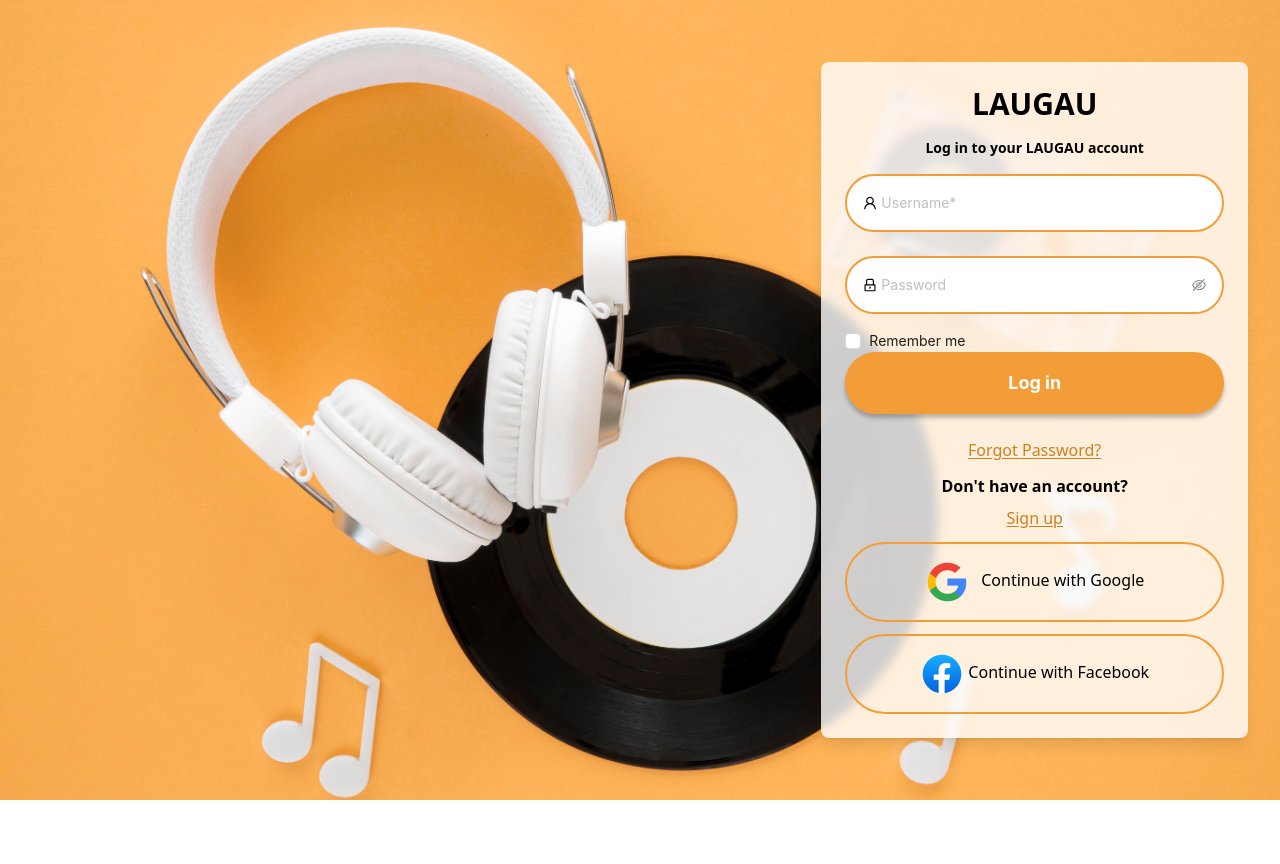
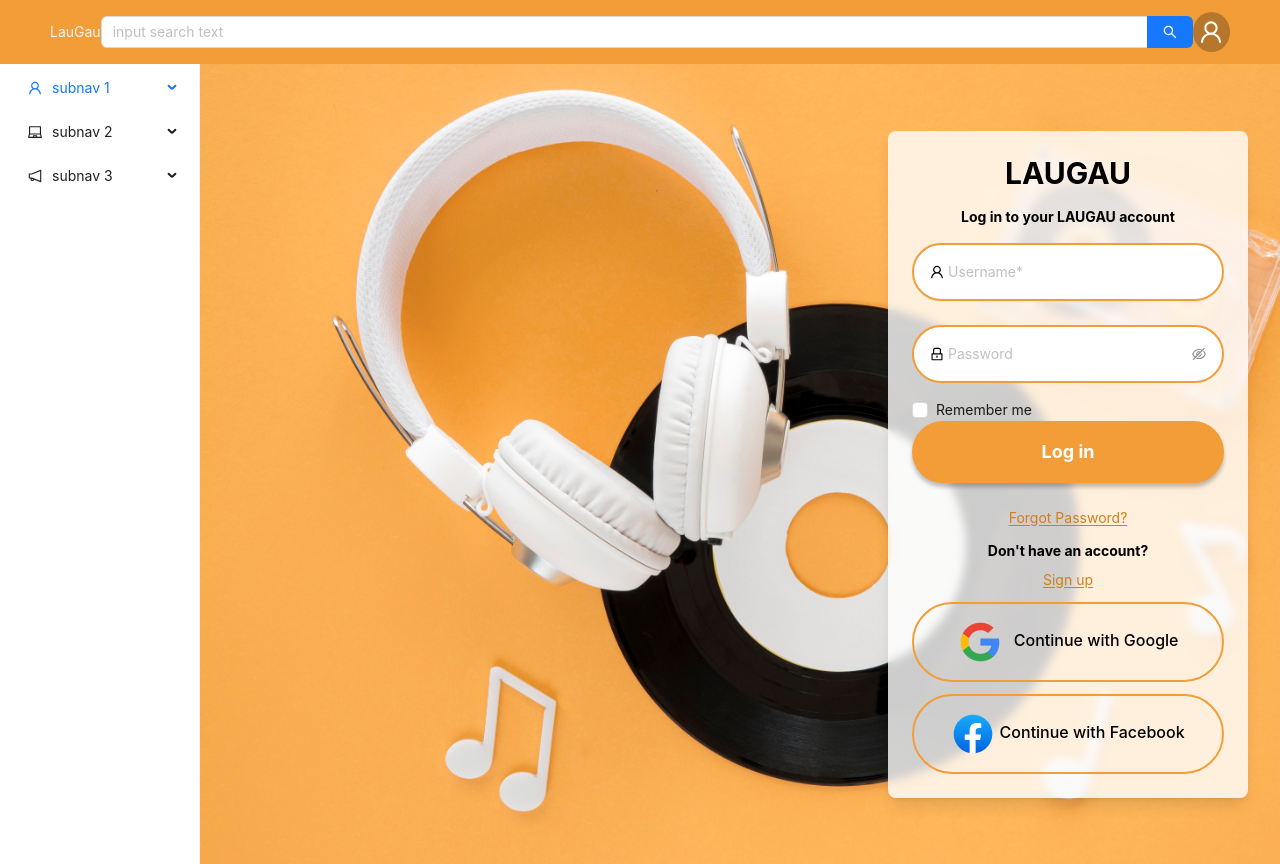
Before and after one commit to datnt2002/Music-Online-Learning-System, a React (Create React App) app: page /signin in a window 1280 px wide. Before the commit the page ends 800 px from the top, so only its background shows below. Built offline with nearby package versions, Linux system fonts and the light colour scheme.

Commit message:
fix Layout

```diff
--- a/src/App.jsx
+++ b/src/App.jsx
@@ -1,10 +1,17 @@
 import { BrowserRouter, Route, Routes } from 'react-router-dom';
 import './index.css';
 import { privateRoutes, publicRoutes } from './routes';
+import Layout from 'antd/es/layout/layout';
+import HeaderAdmin from './components/Layout/Admin/HeaderAdmin';
+import SiderAdmin from './components/Layout/Admin/SiderAdmin';
 
 function App() {
   return (
     <BrowserRouter basename="/">
+      <Layout>
+        <HeaderAdmin />
+        <Layout>
+          <SiderAdmin />
           <Routes>
             {publicRoutes.map(({ path, element }, index) => {
               return <Route key={index} path={path} element={element} />;
@@ -13,6 +20,8 @@ function App() {
               <Route key={index} path={path} element={element} />
             ))}
           </Routes>
+        </Layout>
+      </Layout>
     </BrowserRouter>
   );
 }
--- a/src/components/Layout/Admin/HeaderAdmin.jsx
+++ b/src/components/Layout/Admin/HeaderAdmin.jsx
@@ -2,12 +2,18 @@ import React from 'react';
 
 import { Layout } from 'antd';
 import { Header } from 'antd/es/layout/layout';
+import Search from 'antd/es/input/Search';
+import Avatar from 'antd/es/avatar/avatar';
+import { UserOutlined } from '@ant-design/icons';
 
 const HeaderAdmin = () => {
+  const onSearch = (value) => console.log(value);
   return (
     <Layout>
       <Header className="flex items-center bg-[#F39D39] ">
         <div className="demo-logo text-[#F5F5F5]">LauGau</div>
+        <Search placeholder="input search text" onSearch={onSearch} enterButton />
+        <Avatar size="large" icon={<UserOutlined />} />
       </Header>
     </Layout>
   );
--- a/src/components/Layout/Admin/index.jsx
+++ b/src/components/Layout/Admin/index.jsx
@@ -1,3 +1,3 @@
-export * from './ContentAdmin';
+export * from '../../../features/Admin/ContentAdmin';
 export * from './HeaderAdmin';
 export * from './SiderAdmin';
--- a/src/features/Admin/AdminHomepage.jsx
+++ /dev/null
@@ -1,18 +0,0 @@
-import { Layout } from 'antd';
-import HeaderAdmin from '../../components/Layout/Admin/HeaderAdmin';
-import SiderAdmin from '../../components/Layout/Admin/SiderAdmin';
-import ContentAdmin from '../../components/Layout/Admin/ContentAdmin';
-
-const AdminHomepage = () => {
-  return (
-    <Layout>
-      <HeaderAdmin />
-      <Layout>
-        <SiderAdmin />
-        <ContentAdmin />
-      </Layout>
-    </Layout>
-  );
-};
-
-export default AdminHomepage;
--- a/src/routes/index.js
+++ b/src/routes/index.js
@@ -4,7 +4,7 @@ import { NotFound, PrivateRoute } from '../components/Common';
 import Signin from '../features/Authentication/Signin';
 import Signup from '../features/Authentication/Signup';
 import ForgotPassword from '../features/Authentication/ForgotPassword';
-import AdminHomepage from '../features/Admin/AdminHomepage';
+import ContentAdmin from '../features/Admin/ContentAdmin';
 
 export const publicRoutes = [
   { path: '/signin', element: <Signin /> },
@@ -14,15 +14,14 @@ export const publicRoutes = [
     path: '*',
     element: <NotFound />,
   },
-  { path: '/testadmin', element: <AdminHomepage /> },
+  { path: '/testadmin', element: <ContentAdmin /> },
 ];
-
 export const privateRoutes = [
   {
     path: '/admin',
     element: (
       <PrivateRoute>
-        <AdminHomepage />
+        <ContentAdmin />
       </PrivateRoute>
     ),
   },
```
Also changed, not shown: src/features/Admin/ContentAdmin.jsx (renamed from src/components/Layout/Admin/ContentAdmin.jsx). Lines whose indentation alone changed are shown as unchanged.
